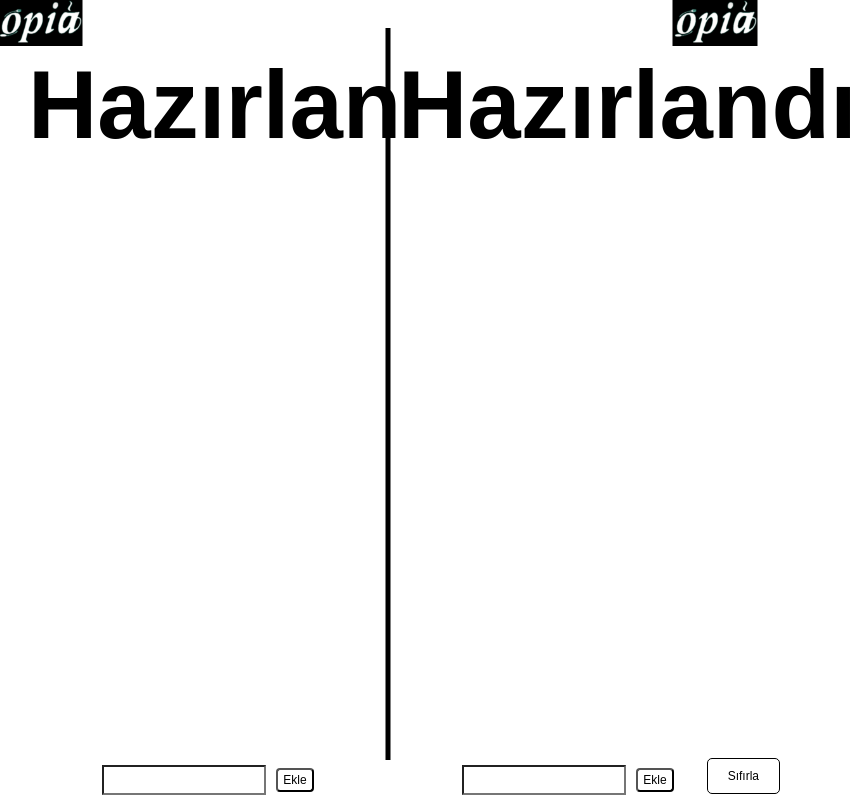
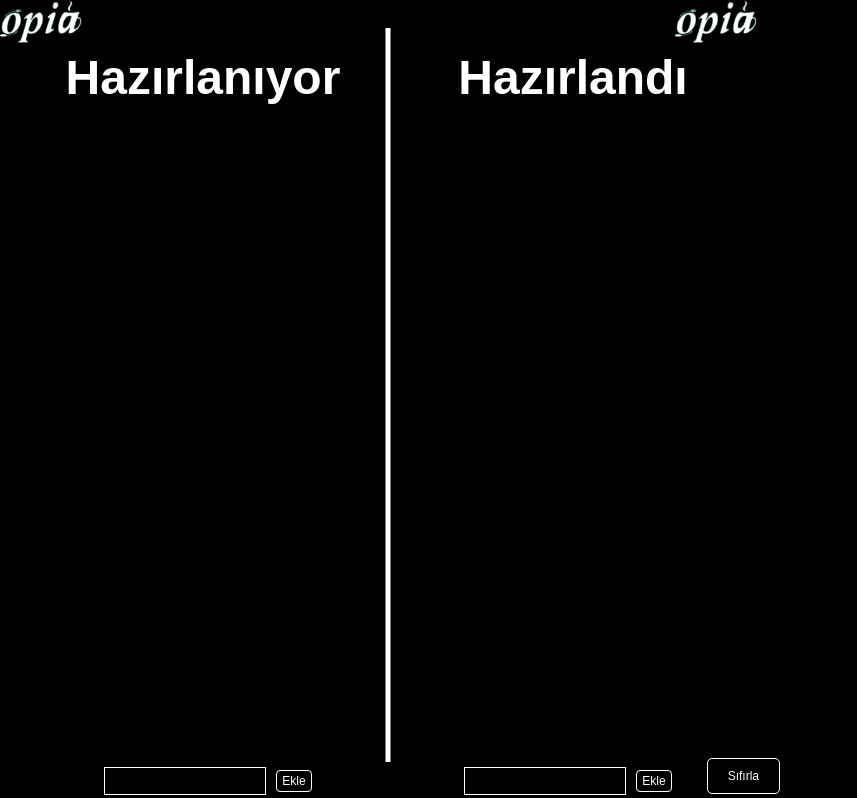
Before and after one commit to mertercoban/siparis_uygulamasi, an Electron app: page src/index.html in a window 800 px wide. Shown: the top 798 px of the page, 857 px wide, since content can reach past the window. Drawn offline with Linux system fonts and the light colour scheme.

Commit message:
update background

```diff
--- a/src/styles.css
+++ b/src/styles.css
@@ -5,6 +5,8 @@ body {
   align-items: center;
   width: 90%;
   padding: 20px;
+  background-color: black; /* Arka plan siyah */
+  color: white; /* Varsayılan yazı rengi beyaz */
 }
 
 .input-container {
@@ -12,13 +14,12 @@ body {
   display: flex;
   justify-content: space-around;
   padding: 5px;
-  background-color: white;
+  background-color: black; /* Kutular siyah */
   position: fixed;
   bottom: 0;
   z-index: 1000;
   border-radius: 4px;
 }
-
 
 .input-container div {
   display: flex;
@@ -30,6 +31,9 @@ input[type="text"] {
   font-size: 14px;
   margin-right: 10px;
   width: 150px;
+  background-color: black; /* Arka plan siyah */
+  color: white; /* Yazılar beyaz */
+  border: 1px solid white; /* Beyaz kenarlık */
 }
 
 .container {
@@ -37,7 +41,6 @@ input[type="text"] {
   justify-content: space-between;
   position: relative;
   width: 100%;
-
 }
 
 .column {
@@ -60,13 +63,14 @@ ul {
 li {
   padding: 0 10px;
   margin: 5px auto;
-  border: 1px solid black;
+  border: 1px solid white; /* Beyaz kenarlık */
   display: flex;
   justify-content: center;
   align-items: center;
   width: 275px;
   height: auto;
-  color: black;
+  background-color: black; /* Kutular siyah */
+  color: white; /* Yazılar beyaz */
   font-weight: bold;
 }
 
@@ -75,7 +79,9 @@ button {
   font-size: 12px;
   cursor: pointer;
   border-radius: 4px;
-  color: black;
+  background-color: black; /* Buton arka planı siyah */
+  color: white; /* Yazılar beyaz */
+  border: 1px solid white; /* Beyaz kenarlık */
 }
 
 #reset-button {
@@ -83,40 +89,33 @@ button {
   bottom: 6px;
   right: 20px;
   padding: 10px 20px;
-  background-color: white;
-  color: black;
-  border: solid 1px;
+  background-color: black; /* Buton arka planı siyah */
+  color: white; /* Yazılar beyaz */
+  border: 1px solid white; /* Beyaz kenarlık */
   border-radius: 5px;
   cursor: pointer;
   z-index: 2000;
 }
 
-*{
-  background-color: white;
+* {
   font-size: 80px;
 }
 
-h2{
-  color: black;
+h2 {
+  color: white; /* Başlık yazıları beyaz */
   text-align: center;
-  font-size: 96px;
+  font-size: 48px;
   padding: 0;
   margin: 22px 0 0;
 }
-
 
 .order-number {
   font-weight: bold;
   padding-right: 10px;
 }
 
-input{
-  color: black;
-  width: 200px;
-}
-
-span{
-  color: black;
+span {
+  color: white; /* Span yazıları beyaz */
 }
 
 .container::before {
@@ -126,7 +125,7 @@ span{
   bottom: 0;
   left: 50%;
   width: 5px;
-  background-color: black;
+  background-color: white; /* Çizgi beyaz */
   transform: translateX(-50%);
   height: 1200px;
 }
```
